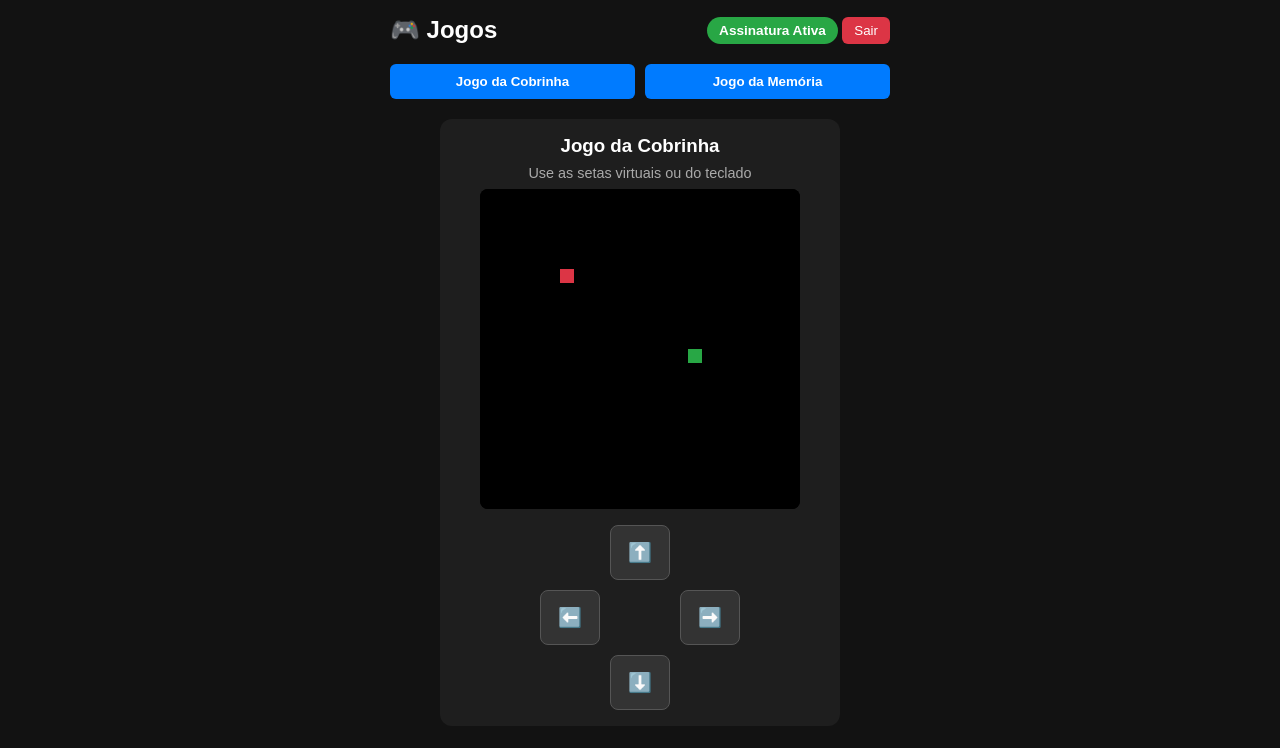
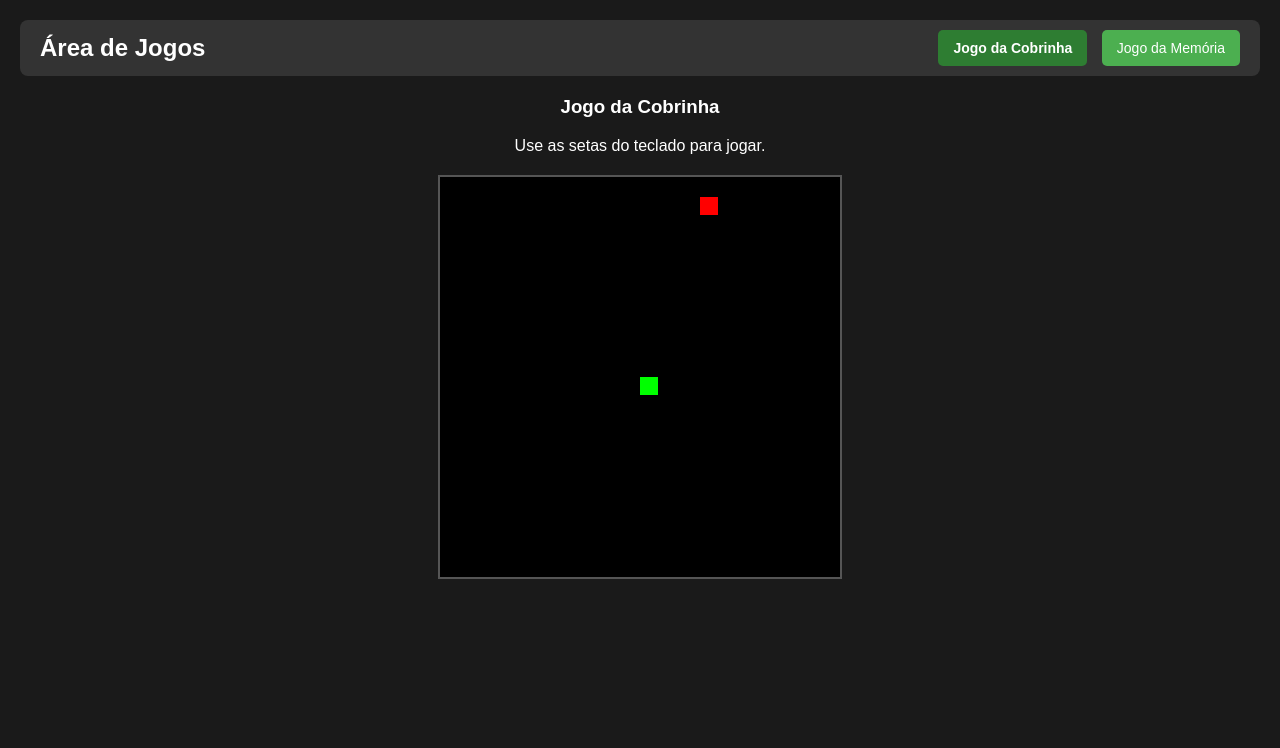
Before and after one commit to imbyser/plataforma-jogos, a website: page game.html in a window 1280 px wide. Drawn offline with Linux system fonts and the light colour scheme.

Commit message:
Revamp game.html with new layout and styles
Refactor game layout and styles for improved user experience. Added game controls and sections for Snake and Memory games with restart functionality.

```diff
--- a/game.html
+++ b/game.html
@@ -2,230 +2,302 @@
 <html lang="pt-BR">
 <head>
     <meta charset="UTF-8">
-  <meta name="viewport" content="width=device-width, initial-scale=1.0, maximum-scale=1.0, user-scalable=no">
-  <title>Plataforma de Jogos</title>
+    <meta name="viewport" content="width=device-width, initial-scale=1.0">
+    <title>Plataforma de Jogos - Área de Jogo</title>
     <style>
-    * {
-      box-sizing: border-box;
-      margin: 0;
-      padding: 0;
-      font-family: Arial, sans-serif;
-    }
-    body {
-      background-color: #121212;
-      color: #fff;
-      display: flex;
-      flex-direction: column;
-      align-items: center;
-      min-height: 100vh;
-      padding: 16px;
-    }
-    header {
-      width: 100%;
-      max-width: 500px;
-      display: flex;
-      justify-content: space-between;
-      align-items: center;
-      margin-bottom: 20px;
-    }
-    .status-badge {
-      background-color: #28a745;
-      padding: 6px 12px;
-      border-radius: 20px;
-      font-size: 0.85rem;
-      font-weight: bold;
-    }
-    .btn-logout {
-      background-color: #dc3545;
-      color: #fff;
-      border: none;
-      padding: 6px 12px;
-      border-radius: 6px;
-      cursor: pointer;
-    }
-    .nav-buttons {
-      display: flex;
-      gap: 10px;
-      margin-bottom: 20px;
-      width: 100%;
-      max-width: 500px;
-    }
-    .nav-btn {
-      flex: 1;
-      padding: 10px;
-      background-color: #007bff;
-      color: #fff;
-      border: none;
-      border-radius: 6px;
-      font-weight: bold;
-      cursor: pointer;
-    }
-    .game-container {
-      background-color: #1e1e1e;
-      padding: 16px;
-      border-radius: 12px;
-      width: 100%;
-      max-width: 400px;
-      display: flex;
-      flex-direction: column;
-      align-items: center;
-    }
-    canvas {
-      background-color: #000;
-      border-radius: 8px;
-      width: 100%;
-      max-width: 320px;
-      height: auto;
-      aspect-ratio: 1 / 1;
-    }
-    /* Controles virtuais do Celular */
-    .controls {
-      display: grid;
-      grid-template-columns: repeat(3, 1fr);
-      gap: 10px;
-      margin-top: 16px;
-      width: 200px;
-    }
-    .ctrl-btn {
-      background-color: #333;
-      color: #fff;
-      border: 1px solid #555;
-      padding: 15px;
-      font-size: 1.2rem;
-      border-radius: 8px;
-      cursor: pointer;
-      user-select: none;
-    }
-    .ctrl-btn:active {
-      background-color: #555;
-    }
-    .empty { visibility: hidden; }
+        body { font-family: sans-serif; background-color: #1a1a1a; color: white; text-align: center; margin: 0; padding: 20px; }
+        .nav-header { display: flex; justify-content: space-between; align-items: center; background-color: #333; padding: 10px 20px; border-radius: 8px; margin-bottom: 20px; }
+        .nav-header h2 { margin: 0; }
+        .game-controls button { background-color: #4CAF50; color: white; border: none; padding: 10px 15px; border-radius: 5px; cursor: pointer; margin-left: 10px; font-size: 14px;}
+        .game-controls button.active { background-color: #2e7d32; font-weight: bold; }
+        .game-controls button:hover { background-color: #45a049; }
+        .game-section { display: none; margin-top: 20px; }
+        .game-section.active { display: block; }
+
+        /* Estilos Cobrinha */
+        #gameCanvas { background-color: #000; border: 2px solid #555; display: block; margin: 20px auto; }
+
+        /* Estilos Memória */
+        #memory-grid { display: grid; grid-template-columns: repeat(4, 80px); gap: 10px; justify-content: center; margin-top: 20px; }
+        .card { width: 80px; height: 80px; background-color: #444; border-radius: 8px; cursor: pointer; display: flex; justify-content: center; align-items: center; font-size: 2em; color: transparent; user-select: none; transition: background-color 0.3s; }
+        .card.flipped { background-color: #fff; color: #333; cursor: default; }
+        .card.matched { background-color: #2e7d32; color: #fff; cursor: default; animation: pulse 0.5s; }
+        @keyframes pulse { 0% { transform: scale(1); } 50% { transform: scale(1.1); } 100% { transform: scale(1); } }
+
+        /* Botão Reiniciar Genérico */
+        .restart-btn { background-color: #f44336; color: white; border: none; padding: 10px 20px; border-radius: 5px; cursor: pointer; margin-top: 15px; font-size: 16px; display: none; }
+        .restart-btn.show { display: inline-block; }
+        .restart-btn:hover { background-color: #d32f2f; }
     </style>
 </head>
 <body>
 
-  <header>
-    <h2>🎮 Jogos</h2>
-    <div>
-      <span class="status-badge">Assinatura Ativa</span>
-      <button class="btn-logout" onclick="logout()">Sair</button>
-    </div>
-  </header>
-
-  <div class="nav-buttons">
-    <button class="nav-btn" onclick="showSnake()">Jogo da Cobrinha</button>
-    <button class="nav-btn" onclick="showMemory()">Jogo da Memória</button>
-  </div>
-
-  <div class="game-container">
-    <h3 id="game-title">Jogo da Cobrinha</h3>
-    <p style="margin: 8px 0; font-size: 0.9rem; color: #aaa;">Use as setas virtuais ou do teclado</p>
-
-    <canvas id="snakeCanvas" width="320" height="320"></canvas>
-
-    <!-- Controles virtuais (Touch) -->
-    <div class="controls" id="touchControls">
-      <div class="empty"></div>
-      <button class="ctrl-btn" onclick="setDirection('UP')">⬆️</button>
-      <div class="empty"></div>
-      <button class="ctrl-btn" onclick="setDirection('LEFT')">⬅️</button>
-      <div class="ctrl-btn empty"></div>
-      <button class="ctrl-btn" onclick="setDirection('RIGHT')">➡️</button>
-      <div class="empty"></div>
-      <button class="ctrl-btn" onclick="setDirection('DOWN')">⬇️</button>
-      <div class="empty"></div>
+    <div class="nav-header">
+        <h2>Área de Jogos</h2>
+        <div class="game-controls">
+            <button id="btn-cobrinha" class="active">Jogo da Cobrinha</button>
+            <button id="btn-memoria">Jogo da Memória</button>
         </div>
     </div>
 
+    <!-- SEÇÃO DO JOGO DA COBRINHA -->
+    <div id="section-cobrinha" class="game-section active">
+        <h3>Jogo da Cobrinha</h3>
+        <p>Use as setas do teclado para jogar.</p>
+        <canvas id="gameCanvas" width="400" height="400"></canvas>
+        <!-- Problema 1 Solucionado: Botão de reinício manual -->
+        <button id="restart-cobrinha" class="restart-btn">Reiniciar Jogo (Cobrinha)</button>
+    </div>
+
+    <!-- SEÇÃO DO JOGO DA MEMÓRIA -->
+    <div id="section-memoria" class="game-section">
+        <h3>Jogo da Memória</h3>
+        <p>Encontre os pares de emoticons.</p>
+        <div id="memory-grid">
+            <!-- Cartas geradas via JS -->
+        </div>
+        <!-- Problema 3 Solucionado: Botão de reinício manual para memória -->
+        <button id="restart-memoria" class="restart-btn">Reiniciar Jogo (Memória)</button>
+    </div>
+
     <script>
-    const canvas = document.getElementById('snakeCanvas');
-    const ctx = canvas.getContext('2d');
-    const gridSize = 16;
-    let snake = [{x: 160, y: 160}];
-    let food = {x: 80, y: 80};
-    let dx = gridSize, dy = 0;
+        // --- 1. LÓGICA DE NAVEGAÇÃO/TROCA DE JOGOS (Correção Problema 2) ---
+        const btnCobrinha = document.getElementById('btn-cobrinha');
+        const btnMemoria = document.getElementById('btn-memoria');
+        const secCobrinha = document.getElementById('section-cobrinha');
+        const secMemoria = document.getElementById('section-memoria');
 
-    function gameLoop() {
-      setTimeout(() => {
-        clearCanvas();
-        moveSnake();
-        drawFood();
-        drawSnake();
-        if(!checkGameOver()) {
-          gameLoop();
-        } else {
-          alert('Fim de jogo! Reiniciando...');
-          resetGame();
+        function showGame(gameName) {
+            // Remove classe active de tudo
+            btnCobrinha.classList.remove('active');
+            btnMemoria.classList.remove('active');
+            secCobrinha.classList.remove('active');
+            secMemoria.classList.remove('active');
+
+            // Para o loop da cobrinha se mudar de jogo
+            if(gameLoop) clearInterval(gameLoop);
+
+            if (gameName === 'cobrinha') {
+                btnCobrinha.classList.add('active');
+                secCobrinha.classList.add('active');
+                startCobrinha(); // Reinicia o loop quando volta
+            } else if (gameName === 'memoria') {
+                btnMemoria.classList.add('active');
+                secMemoria.classList.add('active');
+                startMemoryGame(); // Inicia o jogo da memória
             }
-      }, 150);
         }
 
-    function clearCanvas() {
-      ctx.fillStyle = '#000';
-      ctx.fillRect(0, 0, canvas.width, canvas.height);
+        btnCobrinha.addEventListener('click', () => showGame('cobrinha'));
+        btnMemoria.addEventListener('click', () => showGame('memoria'));
+
+
+        // --- 2. LÓGICA JOGO DA COBRINHA (Correção Problema 1) ---
+        const canvas = document.getElementById('gameCanvas');
+        const ctx = canvas.getContext('2d');
+        const restartCobrinhaBtn = document.getElementById('restart-cobrinha');
+
+        const gridSize = 20;
+        const tileCount = canvas.width / gridSize;
+
+        let score = 0;
+        let snake = [];
+        let food = {};
+        let dx = 0;
+        let dy = 0;
+        let gameLoop;
+        let isGameOver = false;
+
+        function initCobrinha() {
+            snake = [{ x: 10, y: 10 }];
+            placeFood();
+            dx = 0;
+            dy = 0;
+            score = 0;
+            isGameOver = false;
+            restartCobrinhaBtn.classList.remove('show');
         }
 
-    function drawSnake() {
-      ctx.fillStyle = '#28a745';
-      snake.forEach(part => ctx.fillRect(part.x, part.y, gridSize - 2, gridSize - 2));
+        function placeFood() {
+            food = {
+                x: Math.floor(Math.random() * tileCount),
+                y: Math.floor(Math.random() * tileCount)
+            };
         }
 
-    function drawFood() {
-      ctx.fillStyle = '#dc3545';
-      ctx.fillRect(food.x, food.y, gridSize - 2, gridSize - 2);
+        function draw() {
+            if (isGameOver) return;
+
+            // Mover cobra
+            const head = { x: snake[0].x + dx, y: snake[0].y + dy };
+
+            // Ver colisão com bordas
+            if (head.x < 0 || head.x >= tileCount || head.y < 0 || head.y >= tileCount) {
+                gameOverCobrinha();
+                return;
             }
 
-    function moveSnake() {
-      const head = {x: snake[0].x + dx, y: snake[0].y + dy};
+            // Ver colisão com próprio corpo
+            for (let i = 1; i < snake.length; i++) {
+                if (snake[i].x === head.x && snake[i].y === head.y) {
+                    gameOverCobrinha();
+                    return;
+                }
+            }
+
             snake.unshift(head);
 
+            // Ver colisão com comida
             if (head.x === food.x && head.y === food.y) {
-        food = {
-          x: Math.floor(Math.random() * (canvas.width / gridSize)) * gridSize,
-          y: Math.floor(Math.random() * (canvas.height / gridSize)) * gridSize
-        };
+                score++;
+                placeFood();
             } else {
                 snake.pop();
             }
+
+            // Desenhar fundo
+            ctx.fillStyle = 'black';
+            ctx.fillRect(0, 0, canvas.width, canvas.height);
+
+            // Desenhar cobra
+            ctx.fillStyle = 'lime';
+            snake.forEach(part => ctx.fillRect(part.x * gridSize, part.y * gridSize, gridSize - 2, gridSize - 2));
+
+            // Desenhar comida
+            ctx.fillStyle = 'red';
+            ctx.fillRect(food.x * gridSize, food.y * gridSize, gridSize - 2, gridSize - 2);
         }
 
-    function checkGameOver() {
-      const head = snake[0];
-      if (head.x < 0 || head.x >= canvas.width || head.y < 0 || head.y >= canvas.height) return true;
-      for (let i = 1; i < snake.length; i++) {
-        if (head.x === snake[i].x && head.y === snake[i].y) return true;
-      }
-      return false;
+        function gameOverCobrinha() {
+            isGameOver = true;
+            clearInterval(gameLoop);
+            // CORREÇÃO: Alerta simples, sem reset automático
+            alert(`Fim de Jogo (Cobrinha)! Pontuação: ${score}`);
+            // Mostra o botão de reiniciar manual
+            restartCobrinhaBtn.classList.add('show');
         }
 
-    function resetGame() {
-      snake = [{x: 160, y: 160}];
-      dx = gridSize;
-      dy = 0;
-      gameLoop();
+        function startCobrinha() {
+            initCobrinha();
+            gameLoop = setInterval(draw, 100);
         }
 
-    function setDirection(dir) {
-      if (dir === 'LEFT' && dx === 0) { dx = -gridSize; dy = 0; }
-      if (dir === 'UP' && dy === 0) { dx = 0; dy = -gridSize; }
-      if (dir === 'RIGHT' && dx === 0) { dx = gridSize; dy = 0; }
-      if (dir === 'DOWN' && dy === 0) { dx = 0; dy = gridSize; }
+        // Evento do botão reiniciar manual da cobrinha
+        restartCobrinhaBtn.addEventListener('click', startCobrinha);
+
+        document.addEventListener('keydown', e => {
+            if (isGameOver) return;
+            switch (e.key) {
+                case 'ArrowUp': if (dy === 0) { dx = 0; dy = -1; } break;
+                case 'ArrowDown': if (dy === 0) { dx = 0; dy = 1; } break;
+                case 'ArrowLeft': if (dx === 0) { dx = -1; dy = 0; } break;
+                case 'ArrowRight': if (dx === 0) { dx = 1; dy = 0; } break;
+            }
+        });
+
+
+        // --- 3. LÓGICA JOGO DA MEMÓRIA (Correção Problema 3) ---
+        const grid = document.getElementById('memory-grid');
+        const restartMemoriaBtn = document.getElementById('restart-memoria');
+        // Pares de emoticons
+        const items = ['🍕', '🍕', '🚗', '🚗', '🎈', '🎈', '🍦', '🍦', '🎸', '🎸', '🐶', '🐶', '🏀', '🏀', '💡', '💡'];
+
+        let hasFlippedCard = false;
+        let lockBoard = false;
+        let firstCard, secondCard;
+        let matchesFound = 0;
+
+        function shuffle(array) {
+            array.sort(() => Math.random() - 0.5);
         }
 
-    document.addEventListener('keydown', e => {
-      if (e.key === 'ArrowLeft') setDirection('LEFT');
-      if (e.key === 'ArrowUp') setDirection('UP');
-      if (e.key === 'ArrowRight') setDirection('RIGHT');
-      if (e.key === 'ArrowDown') setDirection('DOWN');
+        function createBoard() {
+            grid.innerHTML = ''; // Limpa o tabuleiro existente
+            shuffle(items);
+            items.forEach(item => {
+                const card = document.createElement('div');
+                card.classList.add('card');
+                card.dataset.framework = item;
+                card.innerHTML = `<span class="front-face">${item}</span>`;
+                card.addEventListener('click', flipCard);
+                grid.appendChild(card);
             });
-
-    function logout() {
-      localStorage.removeItem('token');
-      window.location.href = '/';
+            matchesFound = 0;
+            lockBoard = false;
+            hasFlippedCard = false;
+            restartMemoriaBtn.classList.remove('show');
         }
 
-    // Inicializar Jogo
-    gameLoop();
+        function flipCard() {
+            if (lockBoard) return;
+            if (this === firstCard) return;
+
+            this.classList.add('flipped');
+
+            if (!hasFlippedCard) {
+                // primeiro clique
+                hasFlippedCard = true;
+                firstCard = this;
+                return;
+            }
+
+            // segundo clique
+            secondCard = this;
+            checkForMatch();
+        }
+
+        function checkForMatch() {
+            let isMatch = firstCard.dataset.framework === secondCard.dataset.framework;
+            isMatch ? disableCards() : unflipCards();
+        }
+
+        function disableCards() {
+            firstCard.removeEventListener('click', flipCard);
+            secondCard.removeEventListener('click', flipCard);
+
+            firstCard.classList.add('matched');
+            secondCard.classList.add('matched');
+
+            matchesFound++;
+
+            // Verificação de fim de jogo
+            if (matchesFound === items.length / 2) {
+                setTimeout(() => {
+                    alert('Parabéns! Você encontrou todos os pares do Jogo da Memória.');
+                    // Mostra o botão reiniciar manual da memória
+                    restartMemoriaBtn.classList.add('show');
+                }, 500);
+            }
+
+            resetBoard();
+        }
+
+        function unflipCards() {
+            lockBoard = true;
+            setTimeout(() => {
+                firstCard.classList.remove('flipped');
+                secondCard.classList.remove('flipped');
+                resetBoard();
+            }, 1000);
+        }
+
+        function resetBoard() {
+            [hasFlippedCard, lockBoard] = [false, false];
+            [firstCard, secondCard] = [null, null];
+        }
+
+        function startMemoryGame() {
+            createBoard();
+        }
+
+        // Evento do botão reiniciar manual da memória
+        restartMemoriaBtn.addEventListener('click', startMemoryGame);
+
+
+        // --- INICIALIZAÇÃO PADRÃO ---
+        // Começa com a Cobrinha ativa
+        startCobrinha();
+
     </script>
 </body>
 </html>
```
Lines whose indentation alone changed are shown as unchanged.
